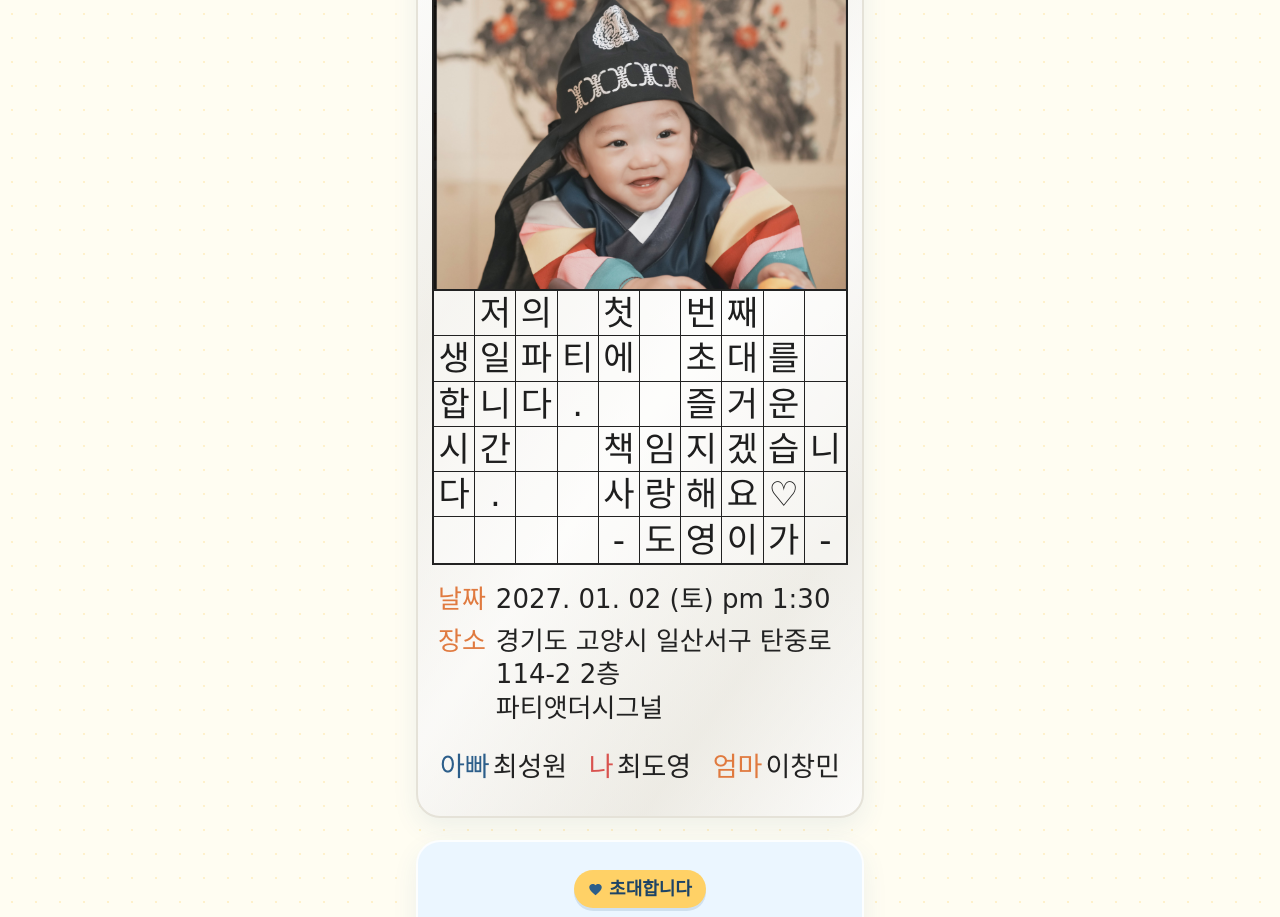
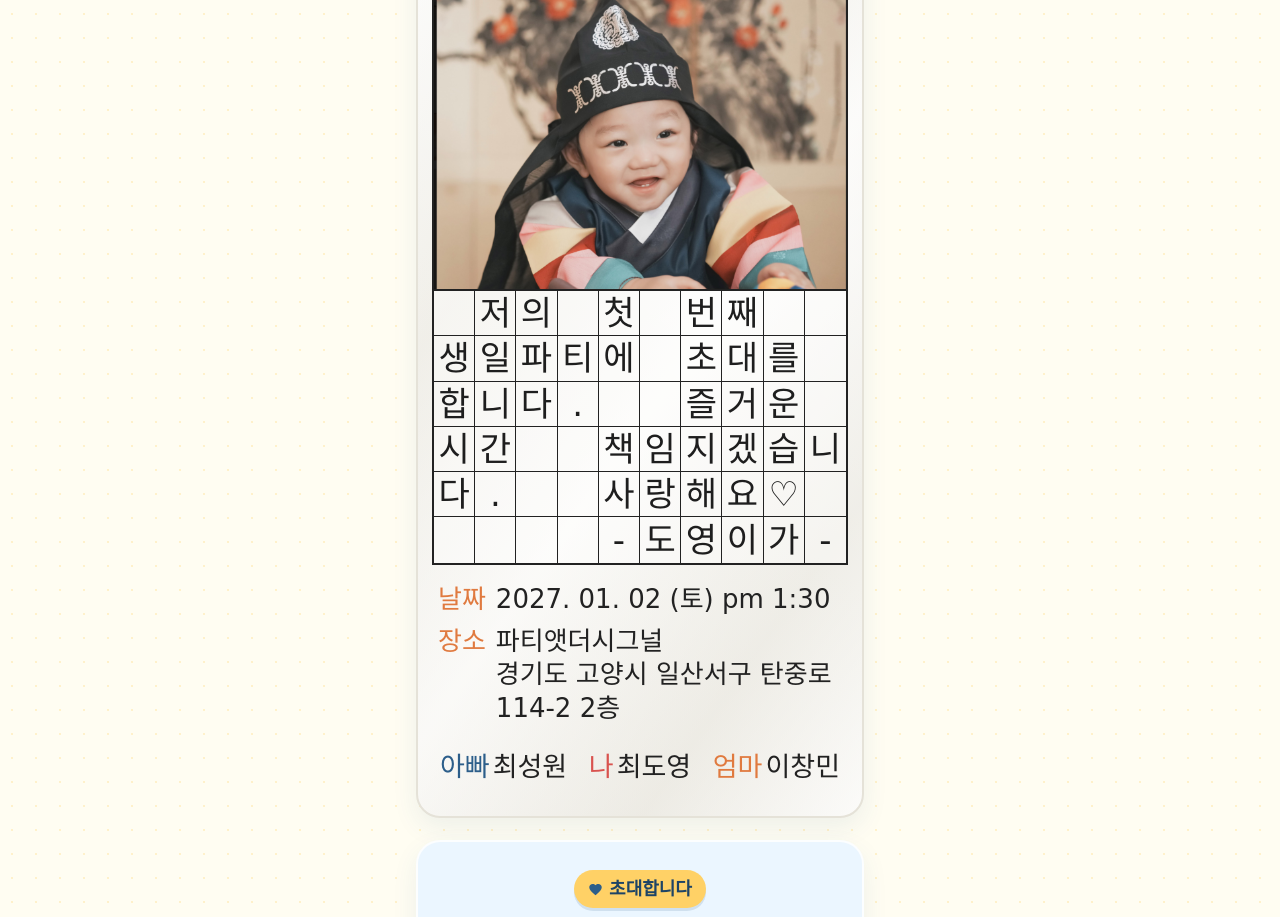
Before and after one commit to forstkr/birthinvitation, a plain HTML site: page index.html in a window 1280 px wide. Shown: the part 142-1059 px from the top of the page. Drawn offline with Linux system fonts and the light colour scheme; a small style sheet from the web is missing; a web font is replaced by a local one.

Commit message:
Update index.html

```diff
--- a/index.html
+++ b/index.html
@@ -887,7 +887,7 @@
         </div>
         <div class="diary-info-row">
           <span class="diary-info-key">장소</span>
-          <span>경기도 고양시 일산서구 탄중로 114-2 2층<br />파티앳더시그널</span>
+          <span>파티앳더시그널<br />경기도 고양시 일산서구 탄중로 114-2 2층</span>
         </div>
         <div class="diary-family-row">
           <div><span class="fam-dad">아빠</span><span class="fam-name">최성원</span></div>
```
